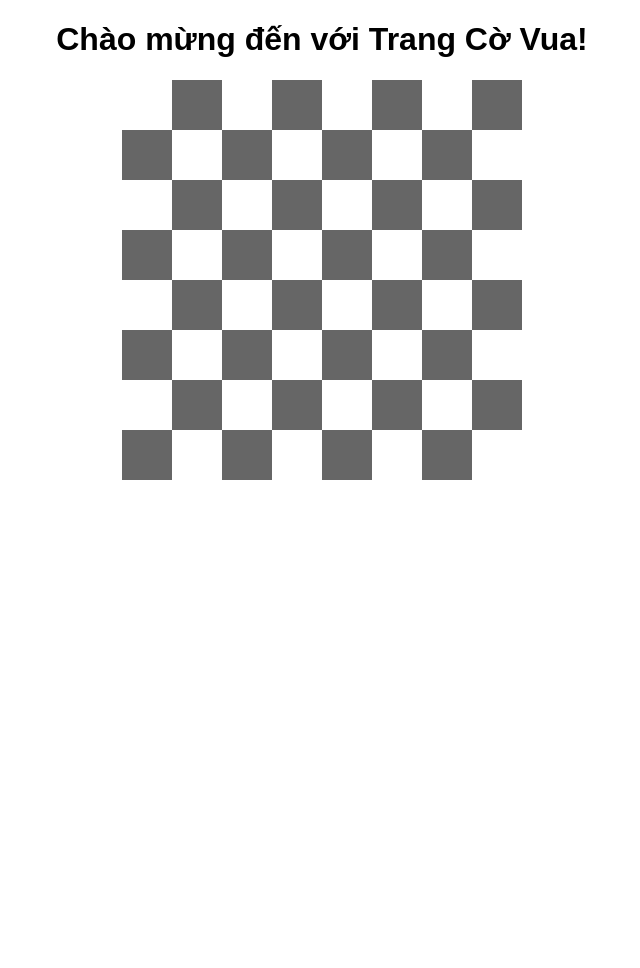
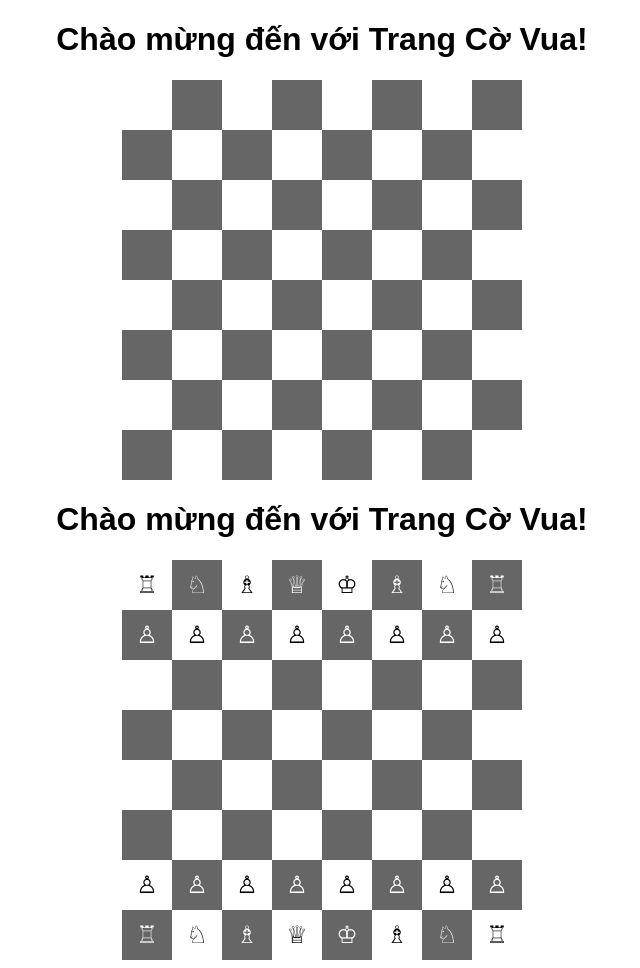
Before and after one commit to Chessfreewebsiteforplaying/Free-chess-website, a plain HTML site: page index.html in a window 1280 px wide. Shown: the whole page, without its empty margins (318-958 px from the left). Before the commit the page ends 800 px from the top, so only its background shows below. Drawn offline with Linux system fonts and the light colour scheme.

Commit message:
Update index.html

```diff
--- a/index.html
+++ b/index.html
@@ -25,4 +25,32 @@
         </script>
     </div>
 </body>
+</html><!DOCTYPE html>
+<html lang="vi">
+<head>
+    <meta charset="UTF-8">
+    <meta name="viewport" content="width=device-width, initial-scale=1.0">
+    <title>Trang Cờ Vua</title>
+    <style>
+        body { font-family: Arial, sans-serif; }
+        h1 { text-align: center; }
+        .chess-board { display: grid; grid-template-columns: repeat(8, 50px); width: 400px; margin: auto; }
+        .chess-board div { width: 50px; height: 50px; display: flex; align-items: center; justify-content: center; font-size: 24px; }
+        .black { background-color: #666; color: white; }
+        .white { background-color: #fff; color: black; }
+    </style>
+</head>
+<body>
+    <h1>Chào mừng đến với Trang Cờ Vua!</h1>
+    <div class="chess-board">
+        <div class="white">♖</div><div class="black">♘</div><div class="white">♗</div><div class="black">♕</div><div class="white">♔</div><div class="black">♗</div><div class="white">♘</div><div class="black">♖</div>
+        <div class="black">♙</div><div class="white">♙</div><div class="black">♙</div><div class="white">♙</div><div class="black">♙</div><div class="white">♙</div><div class="black">♙</div><div class="white">♙</div>
+        <div class="white"></div><div class="black"></div><div class="white"></div><div class="black"></div><div class="white"></div><div class="black"></div><div class="white"></div><div class="black"></div>
+        <div class="black"></div><div class="white"></div><div class="black"></div><div class="white"></div><div class="black"></div><div class="white"></div><div class="black"></div><div class="white"></div>
+        <div class="white"></div><div class="black"></div><div class="white"></div><div class="black"></div><div class="white"></div><div class="black"></div><div class="white"></div><div class="black"></div>
+        <div class="black"></div><div class="white"></div><div class="black"></div><div class="white"></div><div class="black"></div><div class="white"></div><div class="black"></div><div class="white"></div>
+        <div class="white">♙</div><div class="black">♙</div><div class="white">♙</div><div class="black">♙</div><div class="white">♙</div><div class="black">♙</div><div class="white">♙</div><div class="black">♙</div>
+        <div class="black">♖</div><div class="white">♘</div><div class="black">♗</div><div class="white">♕</div><div class="black">♔</div><div class="white">♗</div><div class="black">♘</div><div class="white">♖</div>
+    </div>
+</body>
 </html>
```
